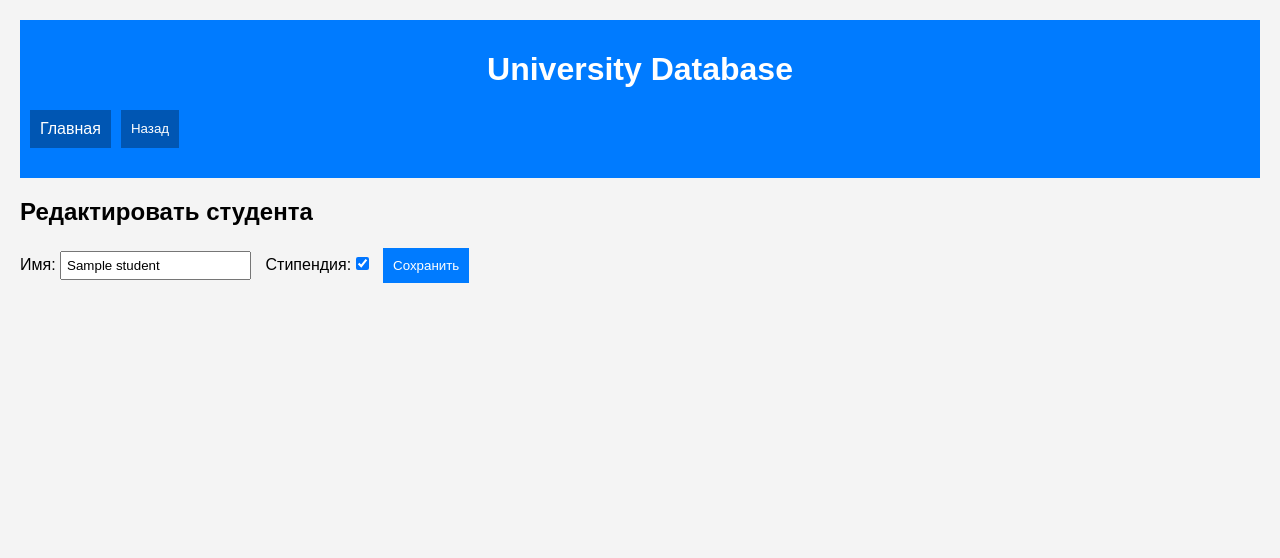
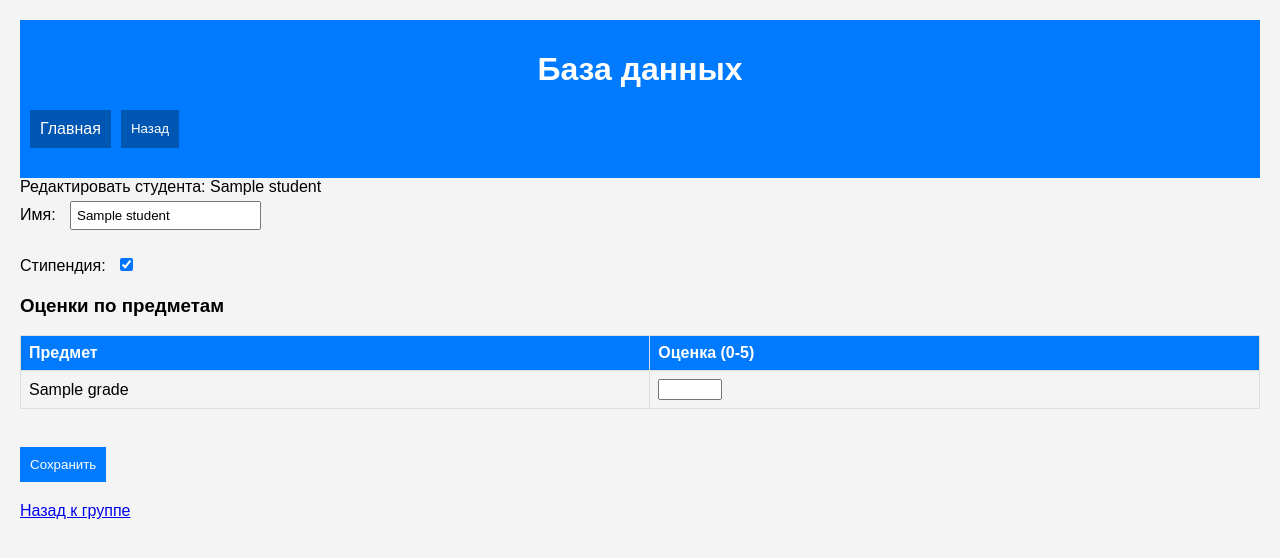
Before and after one commit to RoCooEngi/University-DataBase, a Flask app: template templates/edit_student.html in a window 1280 px wide. Shown: the top 558 px of the page. Run offline with Flask 3, Linux system fonts and the light colour scheme; the template is opened without the code that fills it: most values are stand-ins (such as "Sample title", 1, 10 or a date in 2020).

Commit message:
функция редактирования и удаления

```diff
--- a/app.py
+++ b/app.py
@@ -87,31 +87,93 @@ def group(program_id, group_id):
 @app.route('/group/<int:group_id>/add_student', methods=['POST'])
 def add_student(group_id):
     try:
+        conn = get_db_connection()
         name = request.form['name']
         scholarship = 1 if request.form.get('scholarship') else 0
-        conn = get_db_connection()
+        program_id = request.form['program_id']
+        if not name:
+            conn.close()
+            return "Error: Name is required", 400
         conn.execute('INSERT INTO students (name, group_id, scholarship) VALUES (?, ?, ?)', (name, group_id, scholarship))
         conn.commit()
         conn.close()
-        return redirect(url_for('group', program_id=request.form['program_id'], group_id=group_id))
+        return redirect(url_for('group', program_id=program_id, group_id=group_id))
     except Exception as e:
         return f"Error: {str(e)}", 500
 
-# Редактирование студента
+# Редактирование студента и зачетки (оценок)
 @app.route('/group/<int:group_id>/edit_student/<int:student_id>', methods=['GET', 'POST'])
 def edit_student(group_id, student_id):
     try:
         conn = get_db_connection()
+        if group_id is None or student_id is None:
+            conn.close()
+            return "Error: Invalid group or student ID", 400
+
         student = conn.execute('SELECT * FROM students WHERE id = ?', (student_id,)).fetchone()
+        if not student or student['group_id'] != group_id:
+            conn.close()
+            return "Student not found or not in this group", 404
+
         if request.method == 'POST':
-            name = request.form['name']
+            name = request.form.get('name', '').strip()
+            if not name:
+                error = "Name is required"
+                grades = conn.execute('''
+                    SELECT subjects.id AS subject_id, subjects.name, grades.grade
+                    FROM subjects
+                    LEFT JOIN grades ON grades.subject_id = subjects.id AND grades.student_id = ?
+                    WHERE subjects.program_id = (SELECT program_id FROM groups WHERE id = ?) AND subjects.semester <= (SELECT course_year FROM groups WHERE id = ?)
+                ''', (student_id, group_id, group_id)).fetchall()
+                program_id = conn.execute('SELECT program_id FROM groups WHERE id = ?', (group_id,)).fetchone()['program_id']
+                conn.close()
+                return render_template('edit_student.html', student=student, group_id=group_id, program_id=program_id, grades=grades, error=error)
             scholarship = 1 if request.form.get('scholarship') else 0
+            program_id = request.form.get('program_id')
+            if not program_id:
+                group = conn.execute('SELECT program_id FROM groups WHERE id = ?', (group_id,)).fetchone()
+                program_id = group['program_id'] if group else None
+            if not program_id:
+                conn.close()
+                return "Error: Program ID not found", 500
+
+            # Обновление данных студента
             conn.execute('UPDATE students SET name = ?, scholarship = ? WHERE id = ?', (name, scholarship, student_id))
+
+            # Обновление оценок
+            for key, value in request.form.items():
+                if key.startswith('grade_') and value.strip():
+                    subject_id = int(key.replace('grade_', ''))
+                    try:
+                        grade = float(value) if value != '' else None
+                        conn.execute('''
+                            INSERT OR REPLACE INTO grades (student_id, subject_id, grade)
+                            VALUES (?, ?, ?)
+                        ''', (student_id, subject_id, grade))
+                    except ValueError:
+                        continue  # Пропускаем некорректные значения
+
             conn.commit()
             conn.close()
-            return redirect(url_for('group', program_id=request.form['program_id'], group_id=group_id))
+            return redirect(url_for('group', program_id=program_id, group_id=group_id))
+
+        # Для GET-запроса загружаем данные
+        group = conn.execute('SELECT program_id, course_year FROM groups WHERE id = ?', (group_id,)).fetchone()
+        program_id = group['program_id'] if group else None
+        current_semester = group['course_year'] if group else None
+        grades = []
+        if program_id and current_semester:
+            grades = conn.execute('''
+                SELECT subjects.id AS subject_id, subjects.name, grades.grade
+                FROM subjects
+                LEFT JOIN grades ON grades.subject_id = subjects.id AND grades.student_id = ?
+                WHERE subjects.program_id = ? AND subjects.semester <= ?
+            ''', (student_id, program_id, current_semester)).fetchall()
         conn.close()
-        return render_template('edit_student.html', student=student, group_id=group_id)
+        return render_template('edit_student.html', student=student, group_id=group_id, program_id=program_id, grades=grades or [])
+    except ValueError as e:
+        conn.close()
+        return f"Error: Invalid input - {str(e)}", 400
     except Exception as e:
         return f"Error: {str(e)}", 500
 
@@ -120,10 +182,19 @@ def edit_student(group_id, student_id):
 def delete_student(group_id, student_id):
     try:
         conn = get_db_connection()
+        student = conn.execute('SELECT * FROM students WHERE id = ?', (student_id,)).fetchone()
+        if not student or student['group_id'] != group_id:
+            conn.close()
+            return "Student not found or not in this group", 404
+
+        program_id = request.form.get('program_id')
+        if not program_id:
+            group = conn.execute('SELECT program_id FROM groups WHERE id = ?', (group_id,)).fetchone()
+            program_id = group['program_id'] if group else None
         conn.execute('DELETE FROM students WHERE id = ?', (student_id,))
         conn.commit()
         conn.close()
-        return redirect(url_for('group', program_id=request.form['program_id'], group_id=group_id))
+        return redirect(url_for('group', program_id=program_id, group_id=group_id)) if program_id else ("Error: Program ID not found", 500)
     except Exception as e:
         return f"Error: {str(e)}", 500
 
--- a/templates/base.html
+++ b/templates/base.html
@@ -1,14 +1,14 @@
 <!DOCTYPE html>
 <html>
 <head>
-    <title>University Database</title>
+    <title>База данных</title>
     <link rel="stylesheet" href="{{ url_for('static', filename='css/style.css') }}">
     <script src="{{ url_for('static', filename='js/scripts.js') }}"></script>
     <link rel="icon" href="{{ url_for('static', filename='favicon.ico') }}">
 </head>
 <body>
     <header>
-        <h1>University Database</h1>
+        <h1>База данных</h1>
         {% if request.endpoint != 'index' %}
         <nav>
             <a href="{{ url_for('index') }}">Главная</a>
--- a/templates/edit_student.html
+++ b/templates/edit_student.html
@@ -1,10 +1,43 @@
 {% extends 'base.html' %}
 {% block content %}
-<h2>Редактировать студента</h2>
-<form action="{{ url_for('edit_student', group_id=group_id, student_id=student.id) }}" method="POST">
-    <input type="hidden" name="program_id" value="{{ request.args.get('program_id') }}">
-    <label>Имя: <input type="text" name="name" value="{{ student.name }}"></label>
-    <label>Стипендия: <input type="checkbox" name="scholarship" {% if student.scholarship %}checked{% endif %}></label>
-    <button type="submit">Сохранить</button>
-</form>
+{% if student %}
+    Редактировать студента: {{ student.name or 'Без имени' }}
+
+    {% if error %}
+        <p style="color: red;">{{ error }}</p>
+    {% endif %}
+
+    <form action="{{ url_for('edit_student', group_id=group_id, student_id=student.id) }}" method="POST">
+        <input type="hidden" name="program_id" value="{{ program_id if program_id else '' }}">
+
+        <label>Имя: </label><input type="text" name="name" value="{{ student.name if student.name else '' }}" required><br><br>
+
+        <label>Стипендия: </label><input type="checkbox" name="scholarship" {% if student.scholarship %}checked{% endif %}>
+
+        <h3>Оценки по предметам</h3>
+        {% if grades %}
+            <table border="1">
+                <tr>
+                    <th>Предмет</th>
+                    <th>Оценка (0-5)</th>
+                </tr>
+                {% for grade in grades %}
+                    <tr>
+                        <td>{{ grade.name if grade.name else 'Без названия' }}</td>
+                        <td><input type="number" step="0.1" name="grade_{{ grade.subject_id if grade.subject_id else '' }}" value="{{ grade.grade if grade.grade is not none else '' }}" min="0" max="5"></td>
+                    </tr>
+                {% endfor %}
+            </table>
+        {% else %}
+            <p>Нет доступных предметов для отображения.</p>
+        {% endif %}
+
+        <br>
+        <button type="submit">Сохранить</button>
+    </form>
+
+    <a href="{{ url_for('group', program_id=program_id, group_id=group_id) }}">Назад к группе</a>
+{% else %}
+    <p>Студент не найден.</p>
+{% endif %}
 {% endblock %}
```
Also changed, not shown: templates/group.html (+9 -18 lines).
